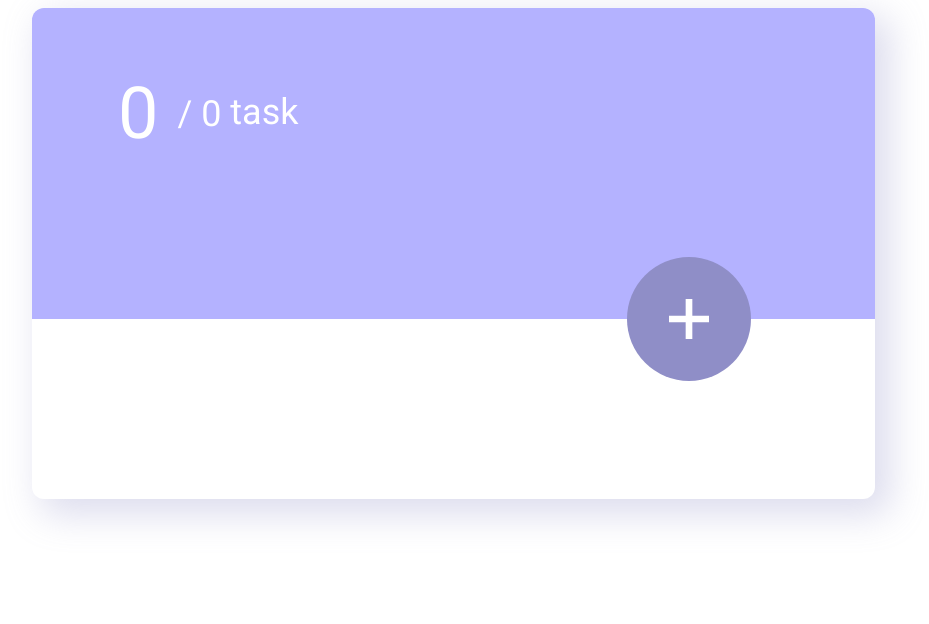
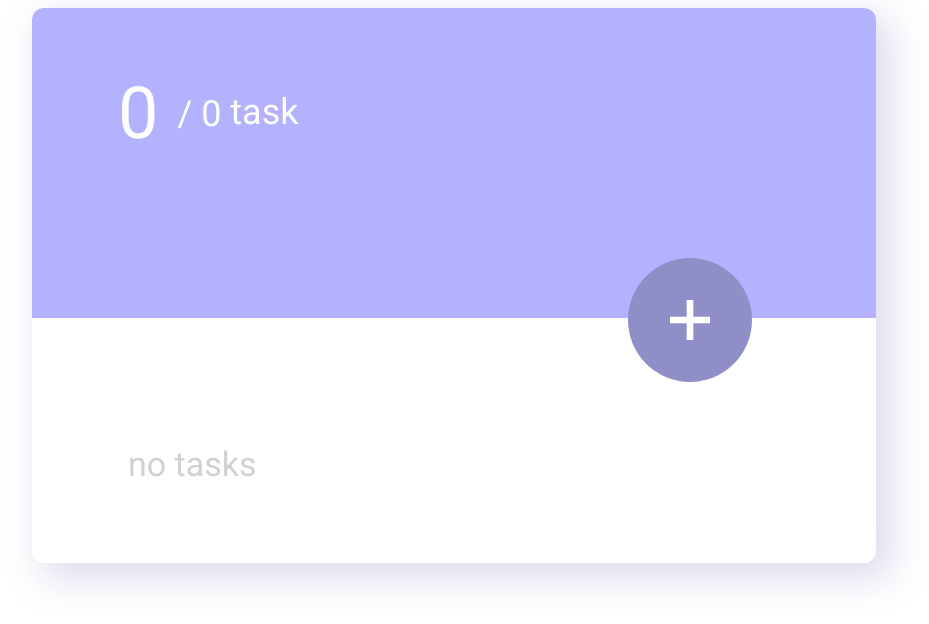
Before and after one commit to Shevrin/ng-TODO, an Angular app: page / in a window 1280 px wide. Shown: the top 624 px of the page, without its empty margins (278-1207 px from the left). Built offline with nearby package versions, Linux system fonts and the light colour scheme.

Commit message:
Рефакторинг кода и стилей
Добавление в работу nd-template, приведение переменных и стилей к единому код-стайлу, сортировка инпутов

```diff
--- a/package.json
+++ b/package.json
@@ -18,6 +18,7 @@
 		"@angular/platform-browser": "~13.0.0",
 		"@angular/platform-browser-dynamic": "~13.0.0",
 		"@angular/router": "~13.0.0",
+		"ng-svg-icon-sprite": "^1.10.0",
 		"rxjs": "~7.4.0",
 		"tslib": "^2.3.0",
 		"zone.js": "~0.11.4"
@@ -26,6 +27,7 @@
 		"@angular-devkit/build-angular": "~13.0.3",
 		"@angular/cli": "~13.0.3",
 		"@angular/compiler-cli": "~13.0.0",
+		"@types/babel__core": "^7.1.17",
 		"@types/jasmine": "~3.10.0",
 		"@types/node": "^12.11.1",
 		"jasmine-core": "~3.10.0",
@@ -34,6 +36,7 @@
 		"karma-coverage": "~2.0.3",
 		"karma-jasmine": "~4.0.0",
 		"karma-jasmine-html-reporter": "~1.7.0",
-		"typescript": "~4.4.3"
+		"typescript": "~4.4.3",
+		"yellfy-svg-sprite": "^2.0.0"
 	}
 }
--- a/src/app/todo/components/todo/todo.component.html
+++ b/src/app/todo/components/todo/todo.component.html
@@ -8,7 +8,6 @@
     type="text"
     class="input"
     placeholder="enter your task..."
-    #input
     *ngIf="show"
     [(ngModel)]="description"
     (keydown.enter)="addTodo()"
@@ -22,7 +21,7 @@
 </div>
 
 <div class="list">
-  <ul *ngIf="tasks; else noTodosList">
+  <ul *ngIf="todoService.todolist.length; else noTodos">
     <li *ngFor="let todo of todoService.todolist">
       <label>
         <input
@@ -43,8 +42,7 @@
       <span class="del-btn" (click)="removeTodo(todo.id)"></span>
     </li>
   </ul>
-  <ng-content select="selector"></ng-content>
+      <ng-template #noTodos>
+        <p class="notodo">no tasks</p>
+      </ng-template>
 </div>
-<ng-template #noTodosList>
-  <p style="text-align: center">No Tasks</p>
-</ng-template>
--- a/src/app/todo/components/todo/todo.component.scss
+++ b/src/app/todo/components/todo/todo.component.scss
@@ -1,39 +1,35 @@
-@import "../../../../styles/variables";
-@import "../../../../styles/mixins/customise-elem.scss";
-@import "../../../../styles/mixins/size-mixins.scss";
+@import '../../../../styles/variables';
+@import '../../../../styles/mixins/customise-elem.scss';
+@import '../../../../styles/mixins/size-mixins.scss';
 
 // Хедер и форма
 
 .header {
   position: absolute;
-  z-index: 2000;
-  width: 843px;
-  height: 311px;
+  z-index: 1;
+  width: 844px;
+  height: 310px;
   background: $header-color;
-  border-radius: 12px 12px 0px 0px;
+  border-radius: 12px 12px 0 0;
   align-items: center;
 }
 
-input {
+.input {
   display: flex;
   width: 724px;
   height: 48px;
-  background: #FFFFFF;
+  background: white;
   border-radius: 4px;
-  margin: 175px 36px 0px 56px;
+  margin: 175px 36px 0 56px;
   font-size: 24px;
   line-height: 28px;
-  padding: 0px 12px;
-  // &:focus {
-  //   outline: none;
-  // }
+  padding: 0 12px;
 }
 
 .head-subtext {
   display: inline;
   vertical-align: middle;
   padding-left: 10px;
-  padding-top: 20rem;
 }
 
 .main-subtext {
@@ -51,17 +47,18 @@ input {
 }
 
 .confirmButton {
-	@include customise-elem;
+  @include customise-elem();
   background-color: $header-btn-color;
   background-size: initial;
-	@include size-btn-main;
+  @include size-btn-main();
   position: absolute;
   border-radius: 50%;
   right: 124px;
-  top: 249px;
+  top: 250px;
   padding: 0;
   background-image: url(../../../../assets/img/icons/ic-confirm-btn.svg);
-	&:hover{
+
+  &:hover {
     background-color: #FF8383;
     background-size: 40%;
     box-shadow: 12px 12px 36px 4px rgba(143, 142, 199, 0.3);
@@ -69,20 +66,20 @@ input {
 }
 
 .addButton {
-	@include size-btn-minor;
+  @include size-btn-minor();
   background-size: initial;
   background-color: $header-btn-color;
-	@include size-btn-main;
-	// background-size: 35%;
+  @include size-btn-main();
   background-repeat: no-repeat;
   background-position: center;
   border-radius: 50%;
   position: absolute;
   right: 124px;
-  top: 249px;
+  top: 250px;
   padding: 0;
   background-image: url(../../../../assets/img/icons/ic-add-element-btn.svg);
-	&:hover{
+
+  &:hover {
     background-color: #FF8383;
     background-size: 38%;
     box-shadow: 12px 12px 36px 4px rgba(143, 142, 199, 0.3);
@@ -90,15 +87,16 @@ input {
 }
 
 .cancleButton {
-	@include customise-elem;
+  @include customise-elem();
   background-color: $header-btn-color;
   background-size: initial;
-	@include size-btn-minor;
+  @include size-btn-minor();
   border-radius: 50%;
   position: absolute;
   left: 502px;
-  top: 273px;
+  top: 274px;
   background-image: url(../../../../assets/img/icons/ic-cancel-btn.svg);
+
   &:hover {
     background-color: #FF8383;
     background-size: 38%;
@@ -109,10 +107,10 @@ input {
 // Список
 
 .list {
-  z-index: 0;
   position: absolute;
-  width: 843px;
-  background: #FFFFFF;
+  width: 844px;
+  min-height: 555px;
+  background: white;
   box-shadow: 12px 12px 36px 4px rgba(143, 142, 199, 0.3);
   border-radius: 12px;
 }
@@ -136,31 +134,29 @@ li {
 .check-input {
   position: absolute;
   display: none;
+
   &:checked+.ch-box {
     box-shadow: 0 0 0 4px #B4B2FF;
     background-position: center;
-  background-size: contain;
     background-repeat: no-repeat;
-		background-size: 60% ;
+    background-size: 60%;
     background-image: url(../../../../assets/img/icons/ic-checkbox_after.svg);
   }
 }
 
 .ch-text {
   display: inline-block;
-  padding: 0px 46px 0px 56px;
+  padding: 0 46px 0 56px;
 }
 
 .ch-box {
   position: absolute;
   width: 34px;
   height: 34px;
-  // padding: -30px;
   border-radius: 50%;
-	background-color: #FFFFFF;
+  background-color: white;
   cursor: pointer;
   box-shadow: 0 0 0 4px #8F8EC7;
-  // background-image: url(../../../../assets/img/icons/ic-checkbox_before.svg);
 }
 
 .check {
@@ -169,21 +165,19 @@ li {
 }
 
 .del-btn {
-	@include elem-main;
-	@include customise-elem;
+  @include elem-main();
+  @include customise-elem();
   position: relative;
   cursor: pointer;
   left: 15px;
   background-image: url(../../../../assets/img/icons/ic-delete-btn.svg);
 }
 
-ng-template {
+.notodo {
   display: block;
   position: absolute;
-	margin-top: 400px;
-	z-index: 2000;
-  padding: 4px 46px 0px 46px;
-	text-align: center;
-	font-size: 2rem;
-	color: rgb(70, 61, 61);
+  padding: 0 96px;
+  margin-top: 442px;
+  font-size: 34px;
+  color: $text-color-hold;
 }
--- a/src/app/todo/components/todo/todo.component.ts
+++ b/src/app/todo/components/todo/todo.component.ts
@@ -1,5 +1,6 @@
 import { ChangeDetectionStrategy, Component } from '@angular/core';
-import { TodoService, ToDo } from '../../services/todos.service';
+import { TodoService } from '../../services/todos.service';
+import { TodoItem } from '../../models/todo-item'
 
 @Component({
   selector: 'ukit-todo',
@@ -8,20 +9,18 @@ import { TodoService, ToDo } from '../../services/todos.service';
   changeDetection: ChangeDetectionStrategy.OnPush,
 })
 export class TodoComponent {
-  tasks: number;
   show: boolean = false;
   description!: string;
 
   constructor(public todoService: TodoService) {
-    this.tasks = this.todoService.tasks;
   }
 
-  addInput() {
+  addInput(): void {
     this.show = !this.show;
   }
 
-  addTodo() {
-    const todo: ToDo = {
+  addTodo(): void {
+    const todo: TodoItem = {
       description: this.description,
       flag: false,
       id: Date.now(),
@@ -33,11 +32,11 @@ export class TodoComponent {
     this.description = '';
   }
 
-  checkTodo(id: number) {
+  checkTodo(id: number): void {
     this.todoService.onToggle(id);
   }
 
-  removeTodo(id: number) {
+  removeTodo(id: number): void {
     this.todoService.removeTodo(id);
   }
 }
--- /dev/null
+++ b/src/app/todo/models/todo-item.ts
@@ -0,0 +1,5 @@
+export interface TodoItem {
+	id: number;
+  flag: boolean;
+  description: string;
+}
--- a/src/app/todo/services/todos.service.ts
+++ b/src/app/todo/services/todos.service.ts
@@ -1,19 +1,14 @@
 import { Injectable } from '@angular/core';
-
-export interface ToDo {
-  id: number;
-  flag: boolean;
-  description: string;
-}
+import {TodoItem} from "../models/todo-item";
 
 @Injectable({
   providedIn: 'root',
 })
 export class TodoService {
-  public todolist: ToDo[] = [
+  public todolist: TodoItem[] = [
     {
       id: 1,
-      flag: !false,
+      flag: true,
       description: 'learn NG Component',
     },
     {
@@ -23,7 +18,7 @@ export class TodoService {
     },
     {
       id: 3,
-      flag: !false,
+      flag: true,
       description: 'create custom btn from svg',
     },
     {
@@ -37,32 +32,20 @@ export class TodoService {
       description: 'do smth else',
     },
   ];
-
-  constructor() {
-    this.todolist = this.getTodos();
-
-    this.checkedArr = this.todolist.filter((i) => i.flag);
-    this.checkedTasks = this.checkedArr.length;
-  }
-  public checkedArr: any;
+  public checkedArr: TodoItem[];
   // = this.todolist.filter((i) => i.flag);
   public checkedTasks: number;
   // = this.checkedArr.length;
-  public tasks: number = this.todolist.length;
 
-  private setTodos(todolist: ToDo[]) {
-    localStorage.setItem('todoList', JSON.stringify(todolist));
-    console.log(this.getTodos());
+  constructor() {
+
+    this.todolist = TodoService.getTodos();
+    this.checkedArr = this.todolist.filter((i) => i.flag);
+    this.checkedTasks = this.checkedArr.length;
+
   }
 
-  private getTodos(): ToDo[] {
-    let localStorageItem = localStorage.getItem('todoList');
-    console.log(localStorageItem);
-
-    return localStorageItem == null ? [] : JSON.parse(localStorageItem);
-  }
-
-  public pushTodo(todo: ToDo) {
+  public pushTodo(todo: TodoItem): void {
     this.todolist.push(todo);
     this.setTodos(this.todolist);
   }
@@ -75,9 +58,18 @@ export class TodoService {
     this.setTodos(this.todolist);
   }
 
-  public removeTodo(id: number) {
+  public removeTodo(id: number): void {
     this.todolist = this.todolist.filter((item) => item.id !== id);
     this.checkedArr = this.todolist.filter((item) => item.flag);
     this.setTodos(this.todolist);
   }
+
+  private setTodos(todolist: TodoItem[]): void {
+    localStorage.setItem('todoList', JSON.stringify(todolist));
+  }
+
+  private static getTodos(): TodoItem[] {
+    let localStorageItem = localStorage.getItem('todoList');
+    return localStorageItem == null ? [] : JSON.parse(localStorageItem);
+  }
 }
--- a/src/app/todo/todo.module.ts
+++ b/src/app/todo/todo.module.ts
@@ -2,8 +2,9 @@ import { NgModule } from '@angular/core';
 import { CommonModule } from '@angular/common';
 import { FormsModule } from '@angular/forms';
 
+import { TodoService } from './services/todos.service';
 import { TodoComponent } from './components/todo/todo.component';
-import { TodoService } from './services/todos.service';
+
 
 @NgModule({
   declarations: [TodoComponent],
--- a/src/styles.scss
+++ b/src/styles.scss
@@ -1,3 +1,5 @@
-/* You can add global styles to this file, and also import other style files */
 @import url('https://fonts.googleapis.com/css2?family=Roboto&display=swap');
 @import './styles/global.scss';
+@import "variables";
+@import "./styles/mixins/customise-elem";
+@import "./styles/mixins/size-mixins";
--- a/src/styles/global.scss
+++ b/src/styles/global.scss
@@ -1,6 +1,4 @@
-
 @import 'variables';
-
 
 body {
 font-family: Roboto, sans-serif;
--- a/src/styles/variables.scss
+++ b/src/styles/variables.scss
@@ -1,4 +1,3 @@
-
 $text-color-main: #2E2E2E;
 $text-color-hold: #D1D1D1;
 $header-color: #B4B2FF;
```
Also changed, not shown: 1 other file (tests, documents, lock files or other folders). Lines whose indentation alone changed are shown as unchanged.
